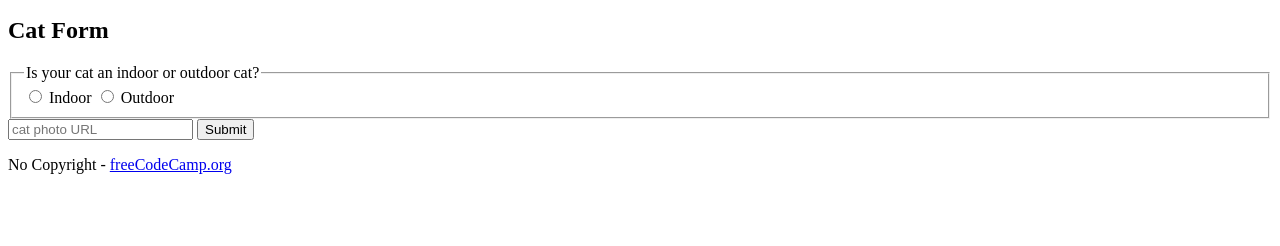
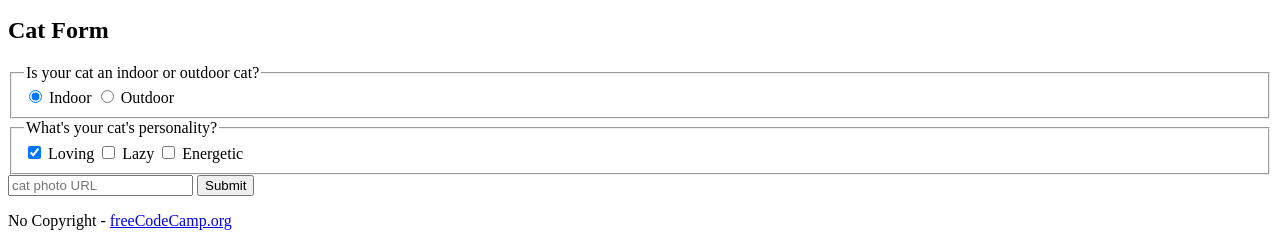
Before and after one commit to DynastyCodes/FrontEnd-Web-Dev-Course, a plain HTML site: page CatPhotoApp/index.html in a window 1280 px wide. Shown: the part 1453-1699 px from the top of the page. Before the commit the page ends 1643 px from the top, so only its background shows below. Drawn offline with Linux system fonts and the light colour scheme.

Commit message:
Added a Checkbox web form and inserted it inside a fieldset element also made both the first radio button and checkbox checked.

```diff
--- a/CatPhotoApp/index.html
+++ b/CatPhotoApp/index.html
@@ -41,8 +41,14 @@
             <form action="https://freecatphotoapp.com/submit-cat-photo">
               <fieldset>
                 <legend>Is your cat an indoor or outdoor cat?</legend>
-                <label><input type="radio" id="indoor" name="indoor-outdoor" value="indoor"> Indoor</label>
+                <label><input id="indoor" type="radio" name="indoor-outdoor" value="indoor" checked> Indoor</label>
                 <label><input id="outdoor" type="radio" name="indoor-outdoor" value="outdoor"> Outdoor</label>
+              </fieldset>
+              <fieldset>
+                <legend>What's your cat's personality?</legend>
+                <input id="loving" type="checkbox" name="personality" value="loving" checked> <label for="loving">Loving</label>
+                <input id="lazy" type="checkbox" name="personality" value="lazy"> <label for="lazy">Lazy</label>
+                <input id="energetic" type="checkbox" name="personality" value="energetic"> <label for="energetic">Energetic</label>
               </fieldset>
               <input type="text" name="catphotourl" placeholder="cat photo URL" required>
               <button type="submit">Submit</button>
```
